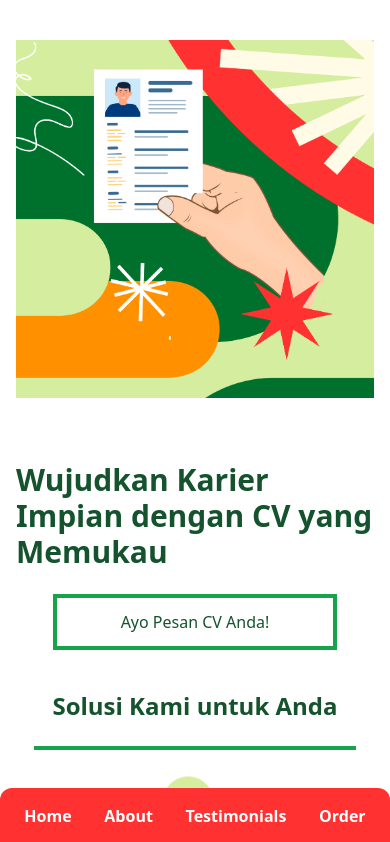
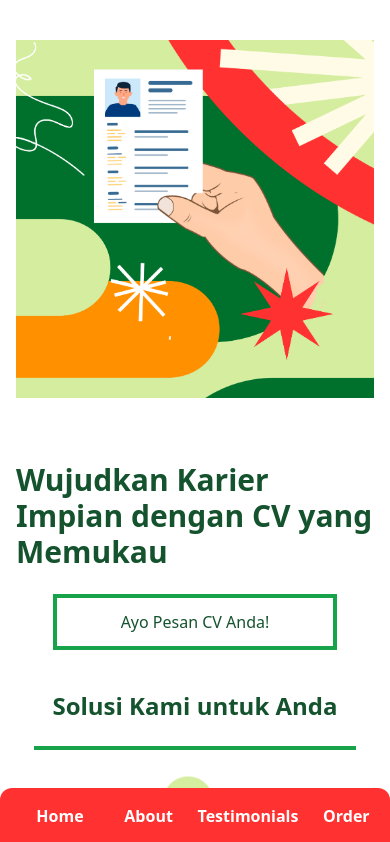
Before and after one commit to siddiqfathurahman/cv-wesite-layanan-jasa-cv, a React (Vite) app: page / in a window 390 px wide. Shown: the top 842 px of the page. Built offline with nearby package versions, Linux system fonts and the light colour scheme.

Commit message:
update responsive navbar

```diff
--- a/package.json
+++ b/package.json
@@ -12,6 +12,7 @@
   "dependencies": {
     "react": "^18.3.1",
     "react-dom": "^18.3.1",
+    "react-icons": "^5.3.0",
     "react-slick": "^0.30.2",
     "slick-carousel": "^1.8.1"
   },
--- a/src/components/Navbar.jsx
+++ b/src/components/Navbar.jsx
@@ -2,10 +2,10 @@ const Navbar = () => {
     return (
         <nav className="fixed bottom-0 left-0 right-0 w-full md:top-4 md:bottom-auto md:left-1/2 md:transform md:-translate-x-1/2 md:w-[40%] bg-Redcus text-white rounded-t-xl md:rounded-xl p-4 z-10">
             <ul className="flex justify-around md:justify-center space-x-4">
-                <li><a href="#home" className="font-semibold">Home</a></li>
-                <li><a href="#about" className="font-semibold">About</a></li>
-                <li><a href="#testimonials" className="font-semibold">Testimonials</a></li>
-                <li><a href="#order" className="font-semibold">Order</a></li>
+                <li className="mx-4 md:mx-0"><a href="#home" className="font-semibold">Home</a></li>
+                <li className="mx-4 md:mx-0"><a href="#about" className="font-semibold">About</a></li>
+                <li className="mx-4 md:mx-0"><a href="#testimonials" className="font-semibold">Testimonials</a></li>
+                <li className="mx-4 md:mx-0"><a href="#order" className="font-semibold">Order</a></li>
             </ul>
         </nav>
     );
```
Also changed, not shown: 1 other file (tests, documents, lock files or other folders).
